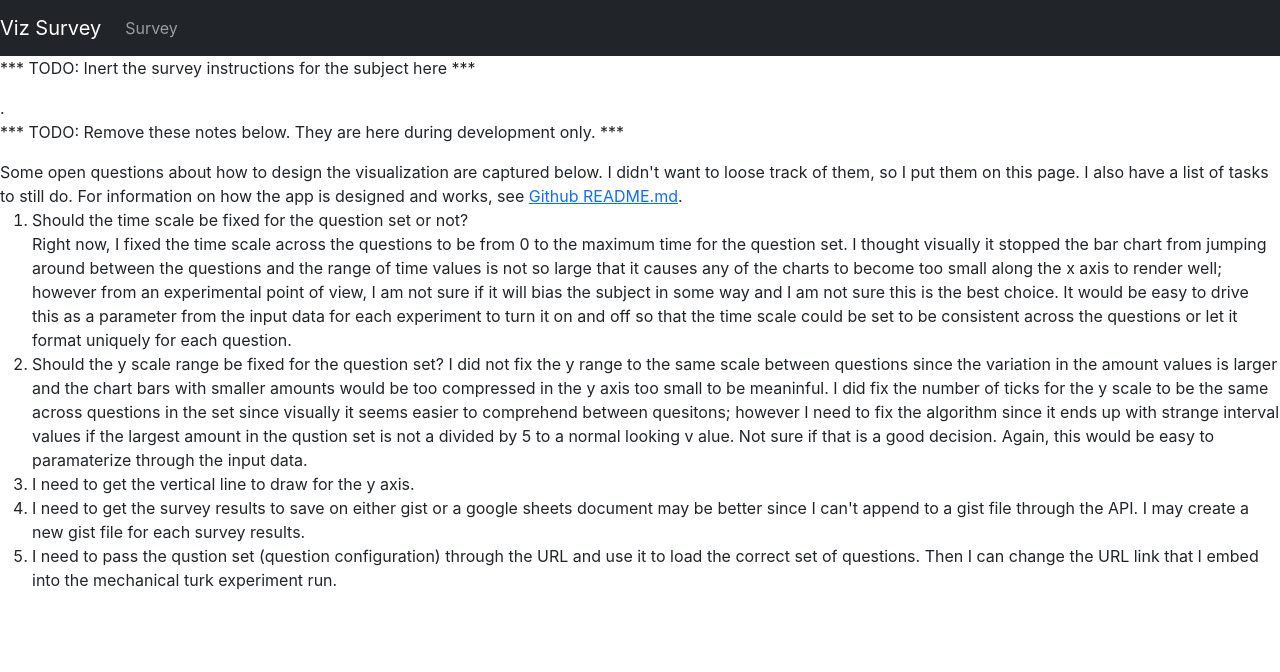
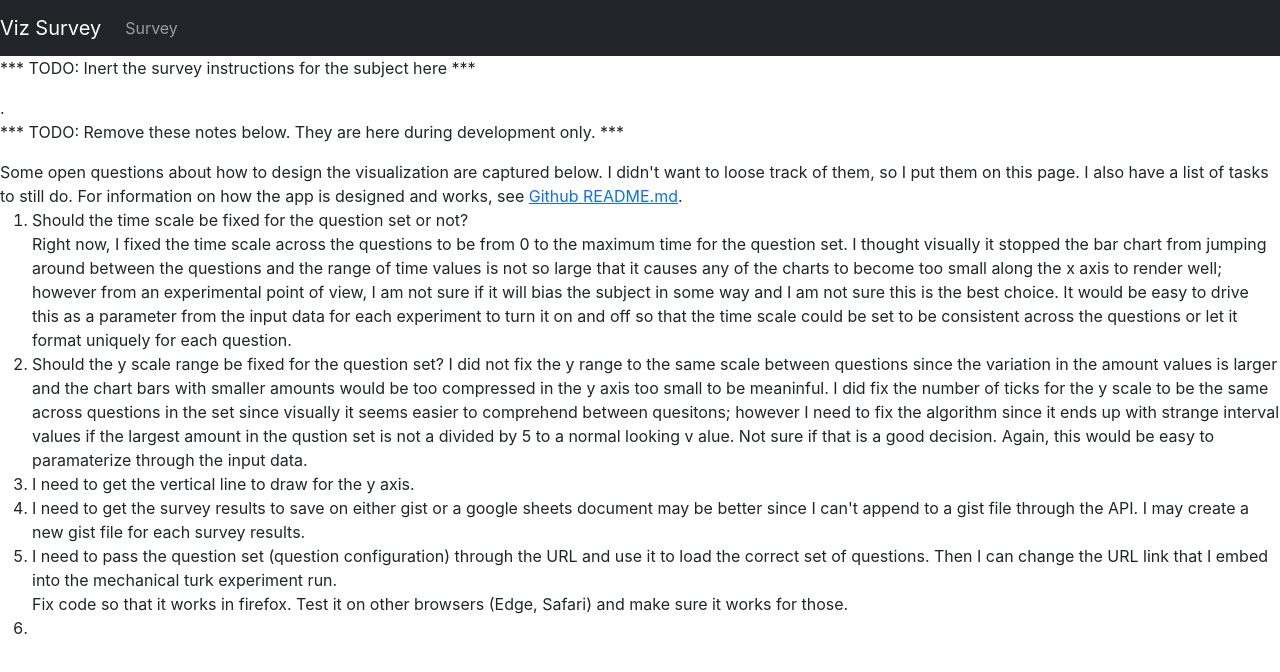
Before and after one commit to yahelnachum/vizsurvey, a React (Create React App) app: page / in a window 1280 px wide. Shown: the top 672 px of the page. Built offline with nearby package versions, Linux system fonts and the light colour scheme; no server answers.

Commit message:
Updated todo
Need to fix the firefox issue.

```diff
--- a/package.json
+++ b/package.json
@@ -1,5 +1,6 @@
 {
   "name": "vizsurvey",
+  "homepage": "https://pcordone.github.io/vizsurvey/",
   "version": "0.1.0",
   "private": true,
   "main": "index.js",
@@ -25,6 +26,8 @@
   "scripts": {
     "start": "react-scripts start",
     "build": "react-scripts build",
+    "predeploy": "npm run build",
+    "deploy": "gh-pages -d build",
     "test": "react-scripts test",
     "eject": "react-scripts eject"
   },
@@ -54,6 +57,7 @@
     "eslint-plugin-prettier": "^4.0.0",
     "eslint-plugin-react": "^7.25.1",
     "flow-bin": "^0.158.0",
+    "gh-pages": "^3.2.3",
     "prettier": "^2.3.2",
     "webpack": "^4.44.2",
     "webpack-cli": "^4.8.0",
--- a/src/App.js
+++ b/src/App.js
@@ -111,10 +111,13 @@ const Home = () => {
           through the API. I may create a new gist file for each survey results.
         </li>
         <li>
-          I need to pass the qustion set (question configuration) through the
+          I need to pass the question set (question configuration) through the
           URL and use it to load the correct set of questions. Then I can change
           the URL link that I embed into the mechanical turk experiment run.
         </li>
+        Fix code so that it works in firefox. Test it on other browsers (Edge,
+        Safari) and make sure it works for those.
+        <li></li>
       </ol>
     </div>
   );
```
Also changed, not shown: 11 other files (tests, documents, lock files or other folders).
